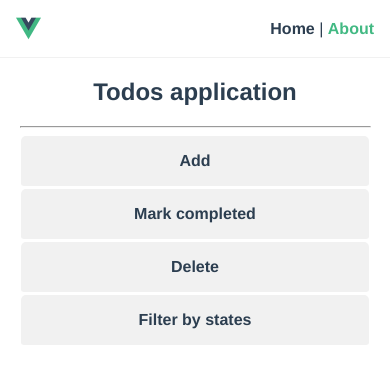
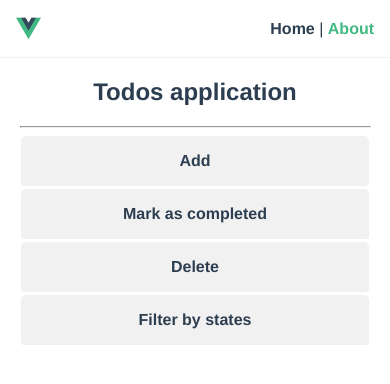
Before and after one commit to pillowslept/vuejs-example, a Vue app: page /about in a window 390 px wide. Shown: the top 384 px of the page. Built offline with nearby package versions, Linux system fonts and the light colour scheme.

Commit message:
Responsive styles.

```diff
--- a/src/App.vue
+++ b/src/App.vue
@@ -32,6 +32,10 @@
   @media only screen and (max-width: 950px) {
     .main-container {
       width: 70%;
+    }
+
+    button {
+      padding: 6px 10px !important;
     }
   }
 
--- a/src/views/About.vue
+++ b/src/views/About.vue
@@ -4,7 +4,7 @@
     <hr />
     <div class="options">
       <span class="option">Add</span>
-      <span class="option">Mark completed</span>
+      <span class="option">Mark as completed</span>
       <span class="option">Delete</span>
       <span class="option">Filter by states</span>
     </div>
```
